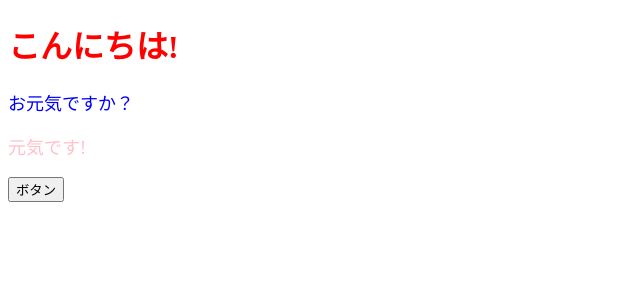
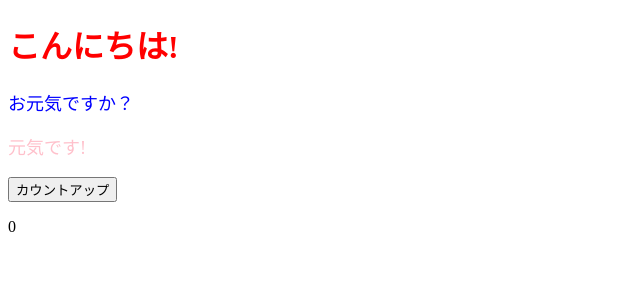
Before and after one commit to s1f102100793/react-Udemy, a React (Create React App) app: page / in a window 1280 px wide. Shown: the top 300 px of the page, without its empty margins (0-640 px from the left). Built offline with nearby package versions, Linux system fonts and the light colour scheme.

Commit message:
47 Stateを知る

```diff
--- a/src/App.jsx
+++ b/src/App.jsx
@@ -1,17 +1,22 @@
 // Reactのコンポーネントとわかりやすくするために
 // jsxを拡張子として使う
-import React from "react";
+import React, { useState } from "react";
 import ColorfulMessage from "./components/ColorfulMessage";
 
 const App = () => {
-  const onCLickButton = () => alert();
+  const onCLickCountUp = () => {
+    setNum(num + 1);
+  };
+  const [num, setNum] = useState(0);//Stateを使う際に必要
+
   return (
     <>
       <h1 style={{ color: "red" }}>こんにちは!</h1>
       <ColorfulMessage color="blue">お元気ですか？</ColorfulMessage>
       <ColorfulMessage color="pink">元気です!</ColorfulMessage>
       {/* <ColorfulMessage color="pink" message="元気です!" /> */}
-      <button onClick={onCLickButton}>ボタン</button>
+      <button onClick={onCLickCountUp}>カウントアップ</button>
+      <p>{num}</p>
     </>
   );
   // JSのなかでreturnでhtmlタグを書いていくのがjsx記号
```
